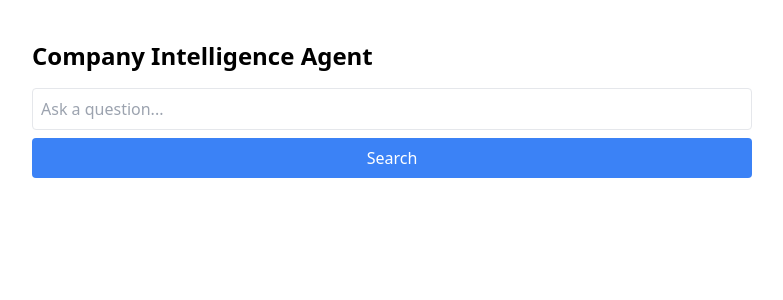
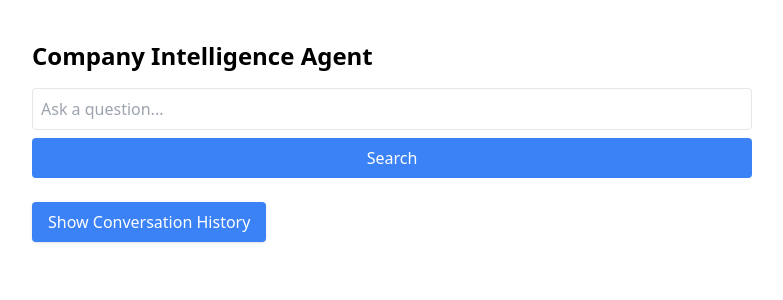
Before and after one commit to p-breslin/company-intelligence-agent, a React (Vite) app in the folder src/frontend/: page / in a window 1280 px wide. Shown: the top 300 px of the page, without its empty margins (248-1031 px from the left). Built offline with nearby package versions, Linux system fonts and the light colour scheme.

Commit message:
Functionality to hide / show the chat history

```diff
--- a/src/frontend/src/components/ChatHistory.jsx
+++ b/src/frontend/src/components/ChatHistory.jsx
@@ -18,6 +18,15 @@
  */
 
 export default function ChatHistory({ conversation }) {
+  if (!conversation || conversation.length === 0) {
+    return (
+      <div className="mt-6">
+        <h2 className="text-lg font-semibold mb-4">Conversation History</h2>
+        <p className="text-gray-600">No conversation history available.</p>
+      </div>
+    );
+  }
+
   return (
     <div className="mt-6">
       {/* Section heading */}
@@ -26,12 +35,29 @@ export default function ChatHistory({ conversation }) {
       {/* Container for chat entries */}
       <div className="space-y-4">
         {conversation.map((entry, index) => (
-          <div key={index} className="p-4 border rounded">
-            {/* User query */}
-            <p className="font-medium">You: {entry.question}</p>
+          <div
+            key={index}
+            className="p-4 border rounded bg-gray-50"
+            aria-label={`Conversation entry ${index + 1}`}
+          >
+            {/* Handle both query and follow-up questions */}
+            {entry.query && (
+              <p className="font-medium text-blue-800">
+                <span className="font-bold">You:</span> {entry.query}
+              </p>
+            )}
+            {entry.question && (
+              <p className="font-medium text-blue-800">
+                <span className="font-bold">You:</span> {entry.question}
+              </p>
+            )}
 
             {/* Agent's response */}
-            <p className="text-gray-600">Agent: {entry.response}</p>
+            {entry.response && (
+              <p className="text-gray-600">
+                <span className="font-bold">Agent:</span> {entry.response}
+              </p>
+            )}
           </div>
         ))}
       </div>
--- a/src/frontend/src/views/QueryInterface.jsx
+++ b/src/frontend/src/views/QueryInterface.jsx
@@ -53,6 +53,7 @@ export default function QueryInterface() {
   const [followUpQuery, setFollowUpQuery] = useState("");
   const [conversation, setConversation] = useState([]);
   const [loading, setLoading] = useState(false); // loading state
+  const [showConversation, setShowConversation] = useState(false);
 
   // Step 1: Handle intial query and its submission
   const handleQuerySubmit = async () => {
@@ -155,8 +156,23 @@ export default function QueryInterface() {
         </div>
       )}
 
-      {/* Step 5: Show the chat history */}
-      {conversation.length > 0 && <ChatHistory conversation={conversation} />}
+      {/* Step 5: Toggle conversation history */}
+      <div className="mt-6">
+        <button
+          onClick={() => setShowConversation(!showConversation)} // Toggle visibility
+          className="bg-blue-500 text-white px-4 py-2 rounded shadow hover:bg-blue-600"
+        >
+          {showConversation
+            ? "Hide Conversation History"
+            : "Show Conversation History"}
+        </button>
+
+        {showConversation && conversation.length > 0 && (
+          <div className="mt-4">
+            <ChatHistory conversation={conversation} />
+          </div>
+        )}
+      </div>
     </div>
   );
 }
```
